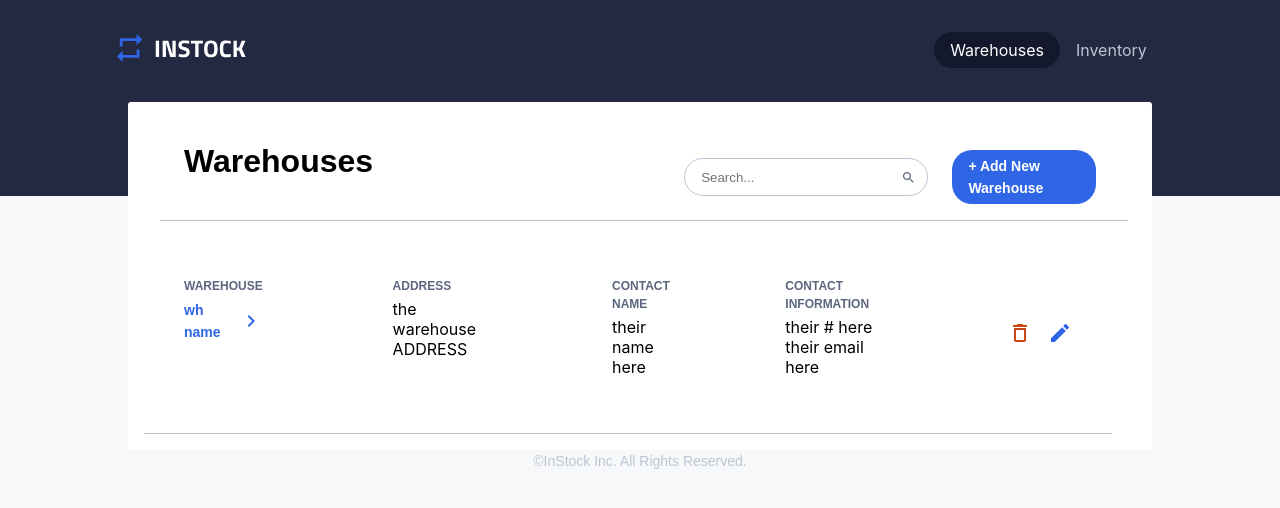
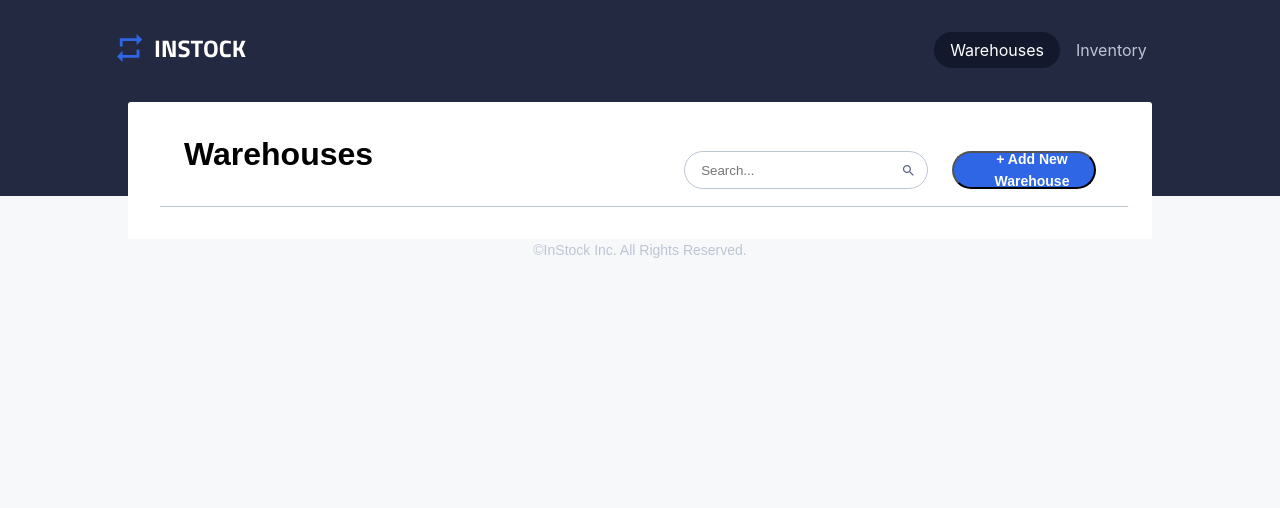
Before and after one commit to quindipc/InStock-Client, a React (Create React App) app: page / in a window 1280 px wide. Shown: the top 508 px of the page. Built offline with nearby package versions, Linux system fonts and the light colour scheme.

Commit message:
moving the single warehouse to the correct branch

```diff
--- a/src/components/WarehouseList/WarehouseList.jsx
+++ b/src/components/WarehouseList/WarehouseList.jsx
@@ -13,38 +13,6 @@ export default function WarehouseList() {
                 <button className='warehouses__button'> <h3>+ Add New Warehouse</h3></button>
             </div>
             {/* add in the single warehouse componets here  */}
-            <div className='warehouse__item'>
-                <div className='warehouse__text'>
-                    <div className='warehouse__left'>
-                        <div className='warehouse__left-name'>
-                            <h4 className='warehouse__titles'>WAREHOUSE</h4>
-                            <button className='warehouse__left-name-button'>
-                                <h3 className='warehouse__text-blue'> wh name</h3>
-                                <img src={chevron} alt="chevron arrow right" />
-                            </button>
-                        </div>
-                        <div className='warehouse__left-address'>
-                            <h4 className='warehouse__titles'>ADDRESS</h4>
-                            <p>the warehouse ADDRESS</p>
-                        </div>
-                    </div>
-                    <div className='warehouse__right'>
-                        <div className='warehouse__right-contact'>
-                            <h4 className='warehouse__titles'>CONTACT NAME</h4>
-                            <p>their name here</p>
-                        </div>
-                        <div className='warehouse__right-info'>
-                            <h4 className='warehouse__titles'>CONTACT INFORMATION</h4>
-                            <p>their # here</p>
-                            <p>their email here</p>
-                        </div>
-                    </div>
-                </div>
-                <div className='warehouse__icons'>
-                    <button id='delete__button' className='warehouse__icons-delete'><img src={trash} alt="delete trash can" /></button>
-                    <button id='edit__button' className='warehouse__icons-edit'><img src={edit} alt="edit pencil" /></button>
-                </div>
-            </div>
         </div>
     )
 }
--- a/src/components/WarehouseList/WarehouseList.scss
+++ b/src/components/WarehouseList/WarehouseList.scss
@@ -113,89 +113,3 @@
 }
 
 /* add in the single warehouse componets styling here  */
-
-.warehouse{
-  &__item {
-    padding: 2rem;
-    width: 100%;
-    border-bottom: 1px solid $cloud;
-    display: flex;
-    flex-direction: row;
-    justify-content: center;
-    @include tablet{
-      display: flex;
-    }
-    @include desktop{
-      padding: 2.5rem;
-    }
-  }
-  &__titles{
-    margin-bottom: 0.25rem;
-    color: $slate;
-  }
-  &__text{
-    display: flex;
-    flex-direction: row;
-    justify-content: center;
-    &-blue{
-      color: $indigo;
-    }
-  }
-  &__left{
-    margin-right: 2.81rem;
-    @include tablet{
-      display: flex;
-    }
-    &-name{
-      margin-bottom: 1rem;
-      @include tablet{
-        margin-right: 2.13rem;
-      }
-      @include desktop{
-        margin-right: 8.12rem;
-      }
-      &-button{
-        display: flex;
-      }
-    }
-    &-address{
-      margin-bottom: 1rem;
-      @include desktop{
-        margin-right: 5.12rem;
-      }
-    }
-  }
-  &__right{
-    @include tablet{
-      display: flex;
-    }
-    &-contact{
-      margin-bottom: 1rem;
-      @include tablet{
-        margin-right: 2.88rem;
-      }
-      @include desktop{
-        margin-right: 6.19rem;
-      }
-    }
-    &-info{
-      margin-bottom: 1rem;
-      @include desktop{
-        margin-right: 6.25rem;
-      }
-    }
-  }
-  &__icons{
-    display: flex;
-    flex-direction: row;
-    justify-content: space-between;
-    margin-left: 2rem;
-    &-delete{
-      margin-right: 1rem;
-    }
-  }
-}
-button{
-  all: unset;
-  cursor: pointer;
-}
```
